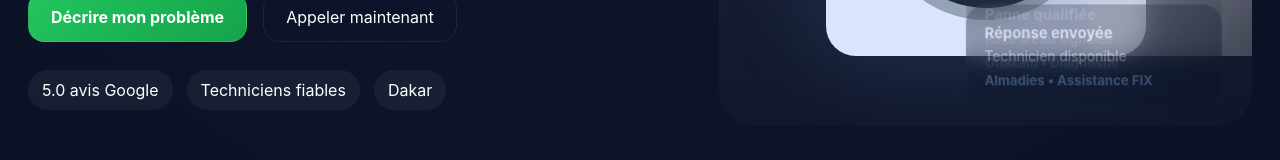
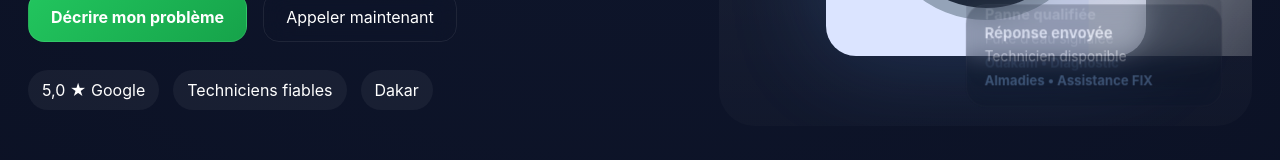
Before and after one commit to Djibsonx7/fix-dakar, a Next.js app: page / in a window 1280 px wide. Shown: the part 580-740 px from the top of the page. Built offline with nearby package versions, Linux system fonts and the light colour scheme.

Commit message:
Clarify Google rating label

```diff
--- a/app/page.tsx
+++ b/app/page.tsx
@@ -111,7 +111,7 @@ export default function HomePage() {
             <a className="primary" href="#whatsapp-intelligent">Décrire mon problème</a>
             <a className="secondary" href="tel:+221777989238" data-conversion="call-hero">Appeler maintenant</a>
           </div>
-          <div className="trust-row"><span>5.0 avis Google</span><span>Techniciens fiables</span><span>Dakar</span></div>
+          <div className="trust-row"><span>5,0 ★ Google</span><span>Techniciens fiables</span><span>Dakar</span></div>
         </div>
         <div className="hero-card">
           <div className="machine"><div className="screen"></div><div className="door"></div><div className="shine"></div></div>
```
